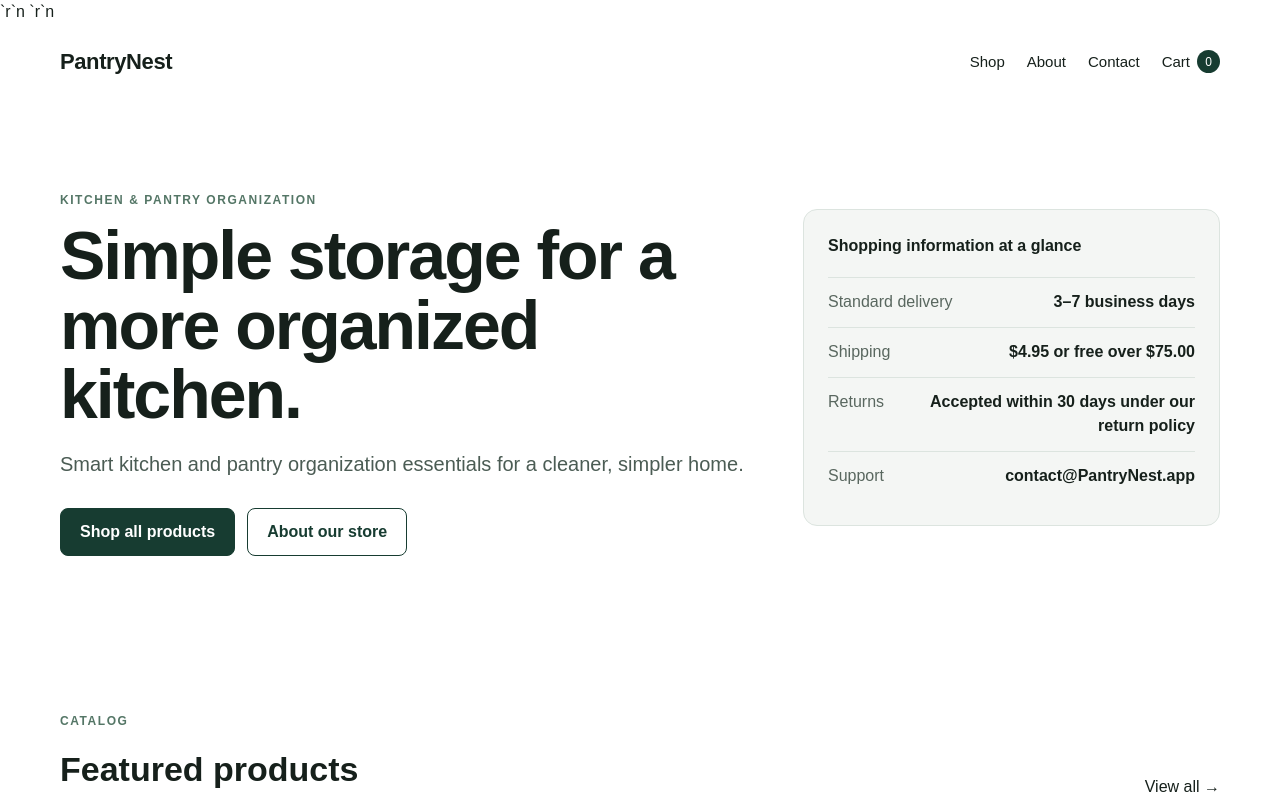
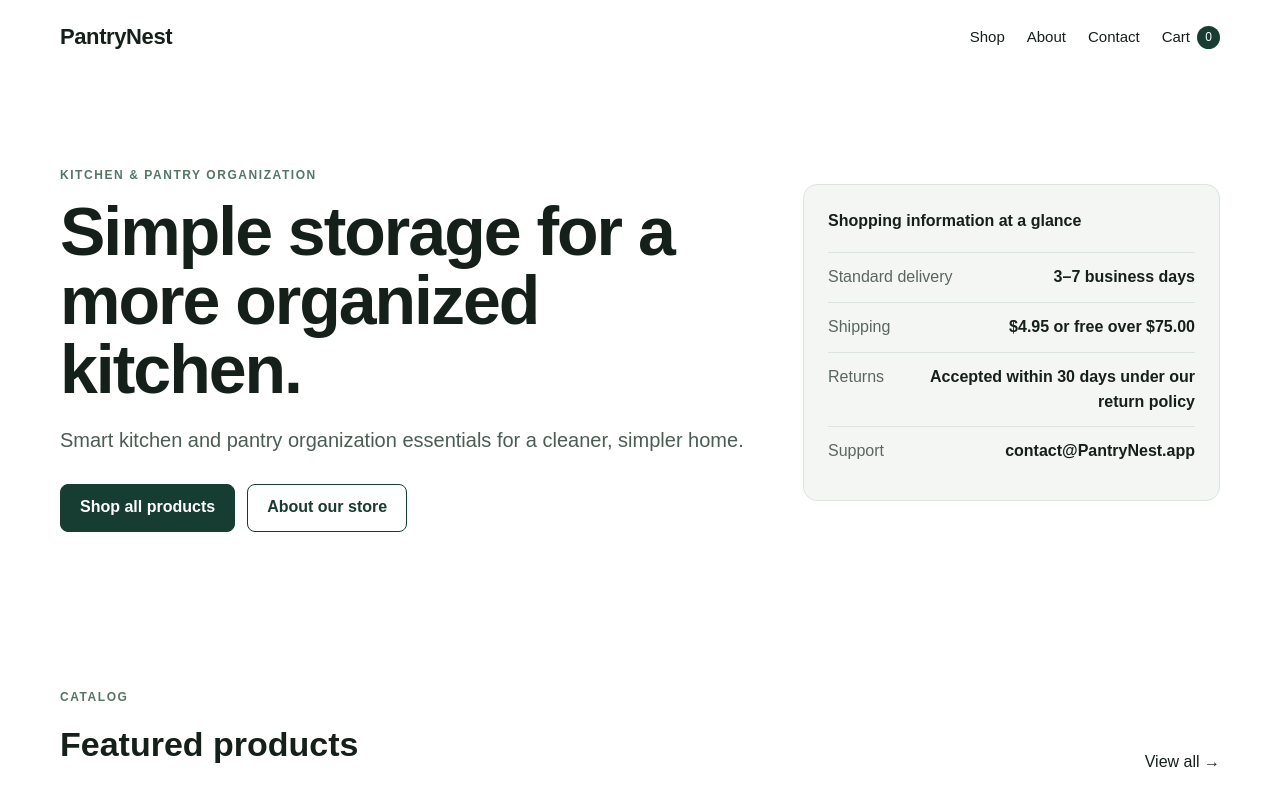
Before and after one commit to Ayoubett224/PantryNest, a Next.js app: page / in a window 1280 px wide. Shown: the top 798 px of the page. Built offline with nearby package versions, Linux system fonts and the light colour scheme; no server answers.

Commit message:
Fix header newline artifacts

```diff
--- a/app/layout.tsx
+++ b/app/layout.tsx
@@ -22,7 +22,8 @@ export default function RootLayout({ children }: Readonly<{ children: React.Reac
     address: { "@type": "PostalAddress", streetAddress: store.address, addressCountry: store.country }
   };
   return <html lang="en"><body>
-    <StoreProvider>`r`n      <Header />
+    <StoreProvider>
+      <Header />
       <main>{children}</main>
       <Footer />
     </StoreProvider>
--- a/components/Header.tsx
+++ b/components/Header.tsx
@@ -6,7 +6,8 @@ import { store } from "@/lib/store";
 
 export default function Header() {
   const { count } = useCart();
-  return <>`r`n    <header className="header container">
+  return <>
+    <header className="header container">
       <Link className="brand" href="/">{store.name}</Link>
       <nav className="nav" aria-label="Main navigation">
         <Link href="/shop">Shop</Link>
```
